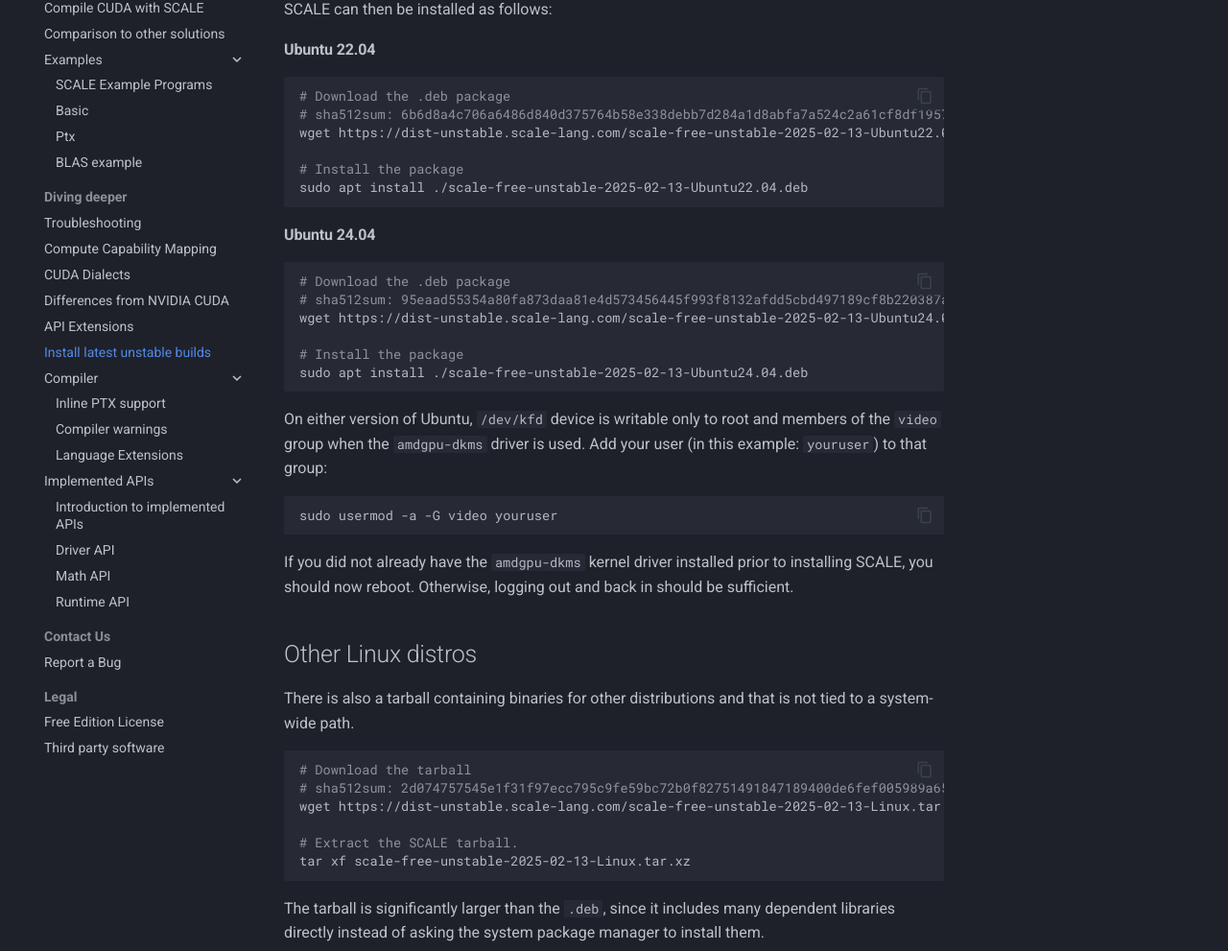
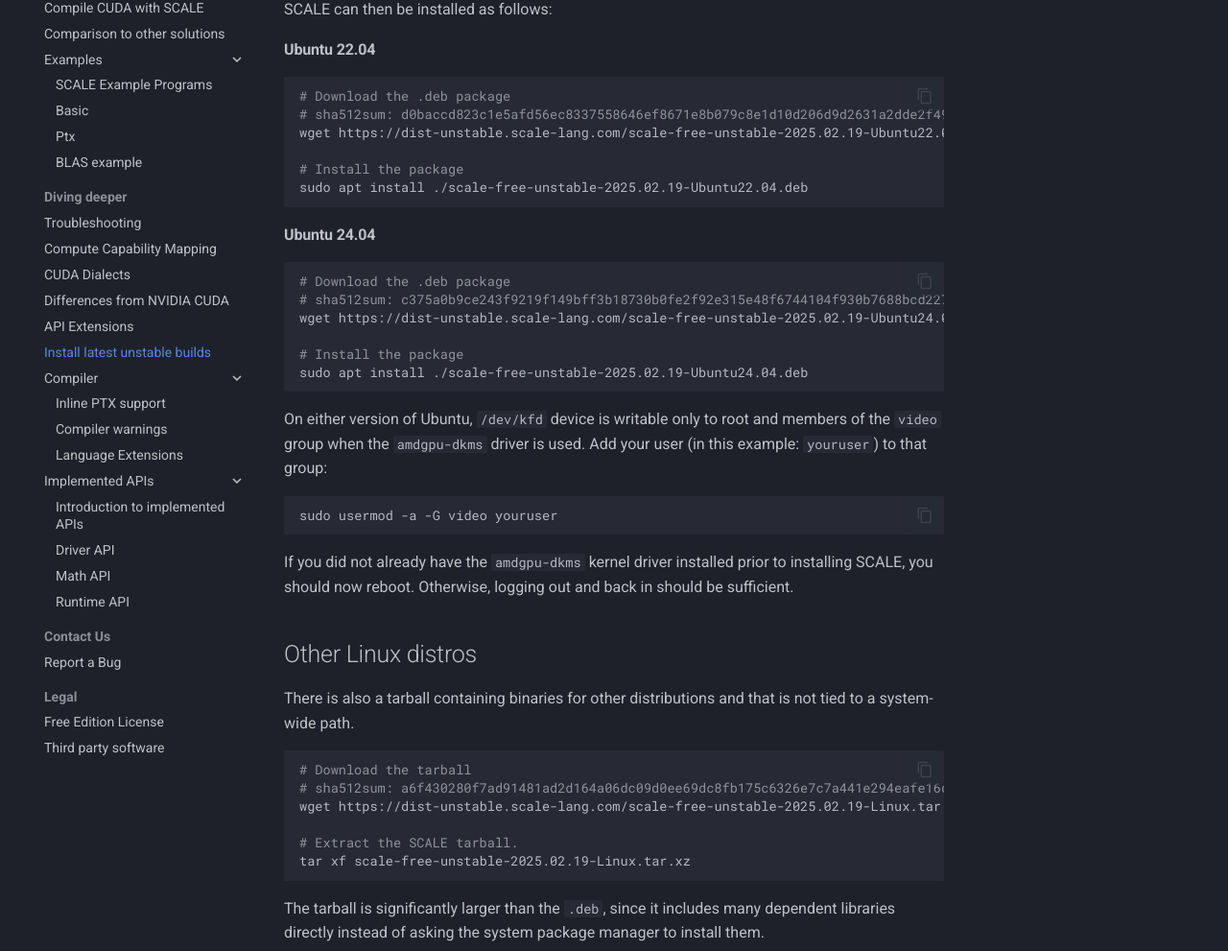
Before and after one commit to spectral-compute/scale-docs, an MkDocs documentation site: the page built from docs/manual/how-to-install-unstable.md, in a window 1280 px wide and 1400 px high, scrolled down 973 px. Shown: the part 235-1226 px from the top of the window at 96% size. Built offline with MkDocs 1.6.1 and Material for MkDocs 9.7.7, drawn with Linux system fonts in a browser that asks for light colours.

Commit message:
Update unstable URLs

````diff
--- a/docs/manual/how-to-install-unstable.md
+++ b/docs/manual/how-to-install-unstable.md
@@ -48,21 +48,21 @@ SCALE can then be installed as follows:
 <h4>Ubuntu 22.04</h4>
 ```bash
 # Download the .deb package
-# sha512sum: 6b6d8a4c706a6486d840d375764b58e338debb7d284a1d8abfa7a524c2a61cf8df1957e4f223a389158a0c3a4f3d53fc99c96a1de78affc209bd55369b776f42
-wget https://dist-unstable.scale-lang.com/scale-free-unstable-2025-02-13-Ubuntu22.04.deb
+# sha512sum: d0baccd823c1e5afd56ec8337558646ef8671e8b079c8e1d10d206d9d2631a2dde2f497bf46f3d0d23a39d68f113f065b7210b734a5e08f8dfa22a9bab157aba
+wget https://dist-unstable.scale-lang.com/scale-free-unstable-2025.02.19-Ubuntu22.04.deb
 
 # Install the package
-sudo apt install ./scale-free-unstable-2025-02-13-Ubuntu22.04.deb
+sudo apt install ./scale-free-unstable-2025.02.19-Ubuntu22.04.deb
 ```
 
 <h4>Ubuntu 24.04</h4>
 ```bash
 # Download the .deb package
-# sha512sum: 95eaad55354a80fa873daa81e4d573456445f993f8132afdd5cbd497189cf8b220387a320b045e836828c8d15dc32a57bcbcf59f161d4cdbf09abfd29da4a423
-wget https://dist-unstable.scale-lang.com/scale-free-unstable-2025-02-13-Ubuntu24.04.deb
+# sha512sum: c375a0b9ce243f9219f149bff3b18730b0fe2f92e315e48f6744104f930b7688bcd2273a54ff18d7aaf60d04dbf92cf493a8ef8361c18973ad93aa512b01bda1
+wget https://dist-unstable.scale-lang.com/scale-free-unstable-2025.02.19-Ubuntu24.04.deb
 
 # Install the package
-sudo apt install ./scale-free-unstable-2025-02-13-Ubuntu24.04.deb
+sudo apt install ./scale-free-unstable-2025.02.19-Ubuntu24.04.deb
 ```
 
 On either version of Ubuntu, `/dev/kfd` device is writable only to root and members of the `video` group when the `amdgpu-dkms` driver is used. Add your user (in this example: `youruser`) to that group:
@@ -79,11 +79,11 @@ There is also a tarball containing binaries for other distributions and that is
 
 ```bash
 # Download the tarball
-# sha512sum: 2d074757545e1f31f97ecc795c9fe59bc72b0f82751491847189400de6fef005989a65889d1d7ce5b64cb07950fe693f7822beb1975ddb469ed005a234a75690
-wget https://dist-unstable.scale-lang.com/scale-free-unstable-2025-02-13-Linux.tar.xz
+# sha512sum: a6f430280f7ad91481ad2d164a06dc09d0ee69dc8fb175c6326e7c7a441e294eafe16c43c2a15fe1d9a2c068e7d84eb27323436f83f1f56856c674a73b529997
+wget https://dist-unstable.scale-lang.com/scale-free-unstable-2025.02.19-Linux.tar.xz
 
 # Extract the SCALE tarball.
-tar xf scale-free-unstable-2025-02-13-Linux.tar.xz
+tar xf scale-free-unstable-2025.02.19-Linux.tar.xz
 ```
 
 The tarball is significantly larger than the `.deb`, since it includes many dependent libraries directly instead of asking the system package manager to install them.
````
